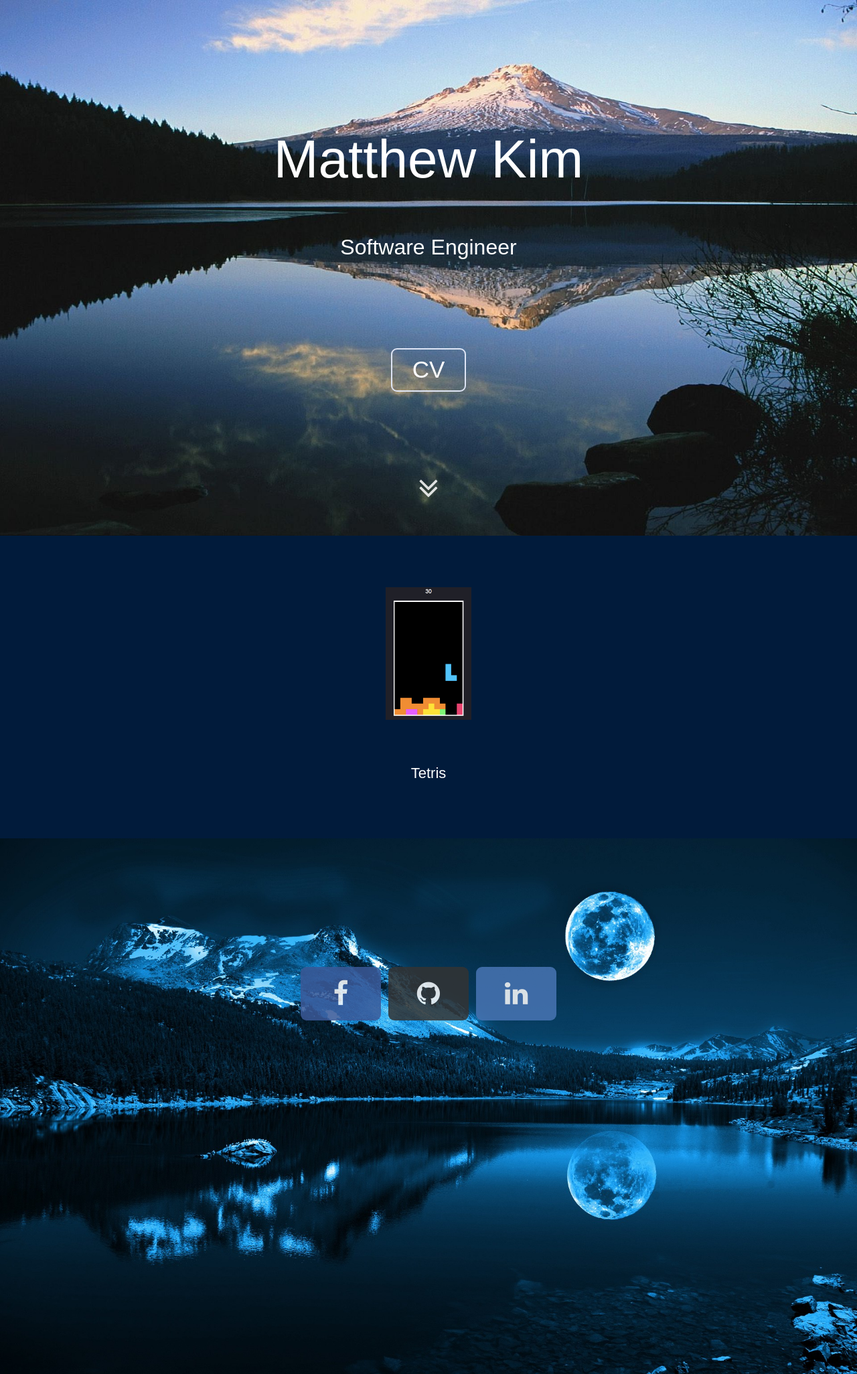
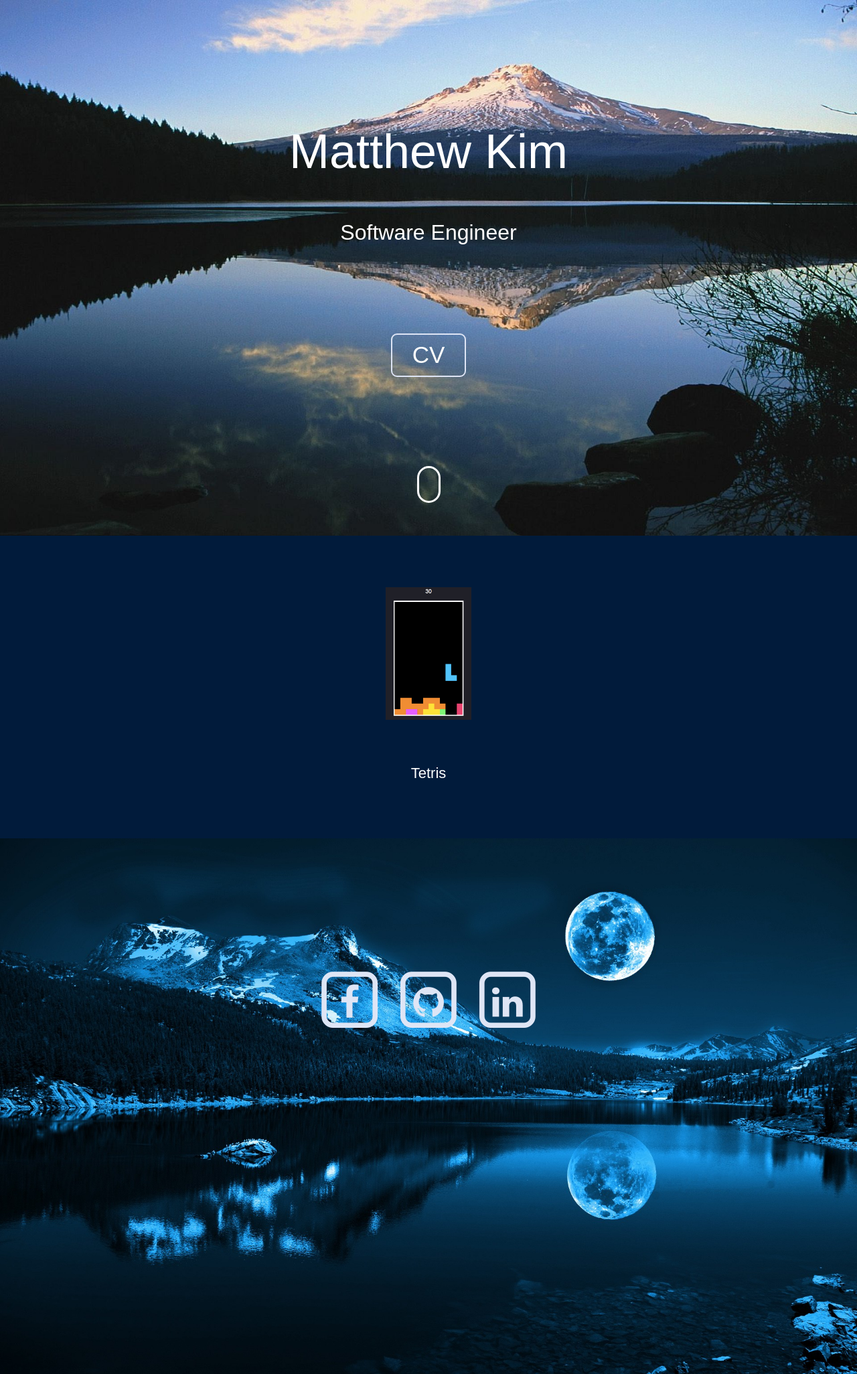
Before and after one commit to matthewsmkim1/matthewsmkim1.github.io, a PHP site: page / in a window 1280 px wide. Shown: the whole page at 67% size. Run offline with PHP 8.4, Linux system fonts and the light colour scheme; some libraries are stand-ins or nearby versions.

Commit message:
deleted old css code and added better social media icons

```diff
--- a/css/main.css
+++ b/css/main.css
@@ -5,6 +5,131 @@ select,
 textarea {
    color: #222;
 }
+
+
+@-webkit-keyframes ani-mouse {
+	0% {
+	opacity: 1;
+	top: 29%;
+	}
+	15% {
+	opacity: 1;
+	top: 50%;
+	}
+	50% {
+	opacity: 0;
+	top: 50%;
+	}
+	100% {
+	opacity: 0;
+	top: 29%;
+	}
+}
+@-moz-keyframes ani-mouse {
+	0% {
+	opacity: 1;
+	top: 29%;
+	}
+	15% {
+	opacity: 1;
+	top: 50%;
+	}
+	50% {
+	opacity: 0;
+	top: 50%;
+	}
+	100% {
+	opacity: 0;
+	top: 29%;
+	}
+}
+@keyframes ani-mouse {
+	0% {
+	opacity: 1;
+	top: 29%;
+	}
+	15% {
+	opacity: 1;
+	top: 50%;
+	}
+	50% {
+	opacity: 0;
+	top: 50%;
+	}
+	100% {
+	opacity: 0;
+	top: 29%;
+	}
+}
+ .scroll-btn {
+	display: block;
+	position: absolute;
+	left: 0;
+	right: 0;
+	text-align: center;
+}
+.scroll-btn > * {
+	display: inline-block;
+	line-height: 18px;
+	font-size: 13px;
+	font-weight: normal;
+	color: #7f8c8d;
+	color: #ffffff;
+	font-family: "proxima-nova", "Helvetica Neue", Helvetica, Arial, sans-serif;
+	letter-spacing: 2px;
+}
+.scroll-btn > *:hover,
+.scroll-btn > *:focus,
+.scroll-btn > *.active {
+	color: #ffffff;
+}
+.scroll-btn > *:hover,
+.scroll-btn > *:focus,
+.scroll-btn > *:active,
+.scroll-btn > *.active {
+	opacity: 0.8;
+	filter: alpha(opacity=80);
+}
+.scroll-btn .mouse {
+	position: relative;
+	display: block;
+	width: 35px;
+	height: 55px;
+	margin: 0 auto 20px;
+	-webkit-box-sizing: border-box;
+	-moz-box-sizing: border-box;
+	box-sizing: border-box;
+	border: 3px solid white;
+	border-radius: 23px;
+}
+.scroll-btn .mouse > * {
+	position: absolute;
+	display: block;
+	top: 29%;
+	left: 50%;
+	width: 8px;
+	height: 8px;
+	margin: -4px 0 0 -4px;
+	background: white;
+	border-radius: 50%;
+	-webkit-animation: ani-mouse 2.5s linear infinite;
+	-moz-animation: ani-mouse 2.5s linear infinite;
+	animation: ani-mouse 2.5s linear infinite;
+
+
+}
+
+
+
+
+
+
+
+
+
+
+
+
 
 
 
@@ -71,10 +196,6 @@ textarea {
 }
 .fa:hover {
    opacity: 1;
-}
-
-.fa-angle-double-down {
-   color: white;
 }
 
 .fa-facebook {
@@ -89,27 +210,49 @@ textarea {
    background: #4875B4;
    color: white;
 
+}*/
+.fa {
+   text-align: center;
+   text-decoration: none;
+}
+.fa-facebook:hover {
+   color: #3B5998;
+}
+.fa-github:hover {
+   color: #333333;
+}
+.fa-linkedin:hover {
+   color: #4875B4;
+}
+
+.fa-facebook {
+   color: #DEE5F5;
+}
+.fa-github {
+   color: #DEE5F5;
+}
+.fa-linkedin {
+   color: #DEE5F5;
+}
+.fa-stack {
+   color: #DEE5F5;
 }
 
 
 
 
 
-
-
-
-
-
-
-
-
-
-
-
-
-
-
-
+/*
+.fa-rotate-90 {
+    -webkit-transform: rotate(90deg);
+    -moz-transform: rotate(90deg);
+    -ms-transform: rotate(90deg);
+    -o-transform: rotate(90deg);
+    transform: rotate(90deg);
+}
+*/
+.fa-spin {
+}
 
 
 
@@ -477,6 +518,7 @@ main {
 */
 
 .hsContent h1 {
+   font-size: 4.5em;
    color:white;
    text-align: center;
    font-family: 'Raleway', sans-serif;
--- a/index.html
+++ b/index.html
@@ -19,8 +19,6 @@
 
    <link rel="shortcut icon" href="pics/favicon.ico" type="image/x-icon">
    <link rel="icon" href="pics/favicon.ico" type="image/x-icon">
-
-
 
 
 
@@ -51,11 +49,15 @@
                         </a>
                      </div>
 
-                     <div class="arrow">
+                     <span class="scroll-btn">
+                     	<a href="#proj" class="mouseScroll">
+                     		<span class="mouse">
+                     			<span>
+                     			</span>
+                     		</span>
+                     	</a>
+                     </span>
 
-                        <a href="#proj" class="fa fa-angle-double-down fa-3x"> </a>
-
-                     </div>
 
 
                      </section>
@@ -68,13 +70,8 @@
        </div>
           <div id="skrollr-body">
 
-
-
              <section id="slide-2">
                 <div class="bcg" data-0="background-color:rgb(1,27,59);" data-top="background-color:(0,5,11);" data-anchor-target="#slide-2" >
-
-                   <!-- changes from blue to Black to blue-->
-               <!--<div class="bcg" data-bottom-top="background-color:rgb(1,27,59);" data--20p-top="background-color:rgb(0,0,0);" data--70p-top="background-color:rgb(1,27,59);" data-anchor-target="#slide-2" >-->
 
    			    	<div class="hsContainer">
    				    	<div id="proj">
@@ -88,18 +85,6 @@
 
    		        	</div>
 
-
-
-
-
-
-
-
-
-
-
-
-
    		    	</div>
             </div>
 
@@ -111,17 +96,35 @@
 
          <section id="slide-3" class="homeSlide">
             <div class = "bcg">
-
+               <!--
                <div id="sc">
                   <a href="https://www.facebook.com/profile.php?id=100011417904291" class="fa fa-facebook"></a>
                   <a href="https://github.com/matthewsmkim1" class="fa fa-github"></a>
                   <a href="https://www.linkedin.com/in/matthew-kim-941170142/" class="fa fa-linkedin"></a>
                </div>
+            -->
+
+
+
+
+            <div id="sc">
+               <span class="fa-stack fa-lg">
+                  <i class="fa fa-square-o fa-stack-2x"></i>
+                  <a href="https://www.facebook.com/profile.php?id=100011417904291" class="fa fa-facebook fa-stack-1x"></a>
+
+               </span>
+               <span class="fa-stack fa-lg">
+                  <i class="fa fa-square-o fa-stack-2x"></i>
+                  <a href="https://github.com/matthewsmkim1" class="fa fa-github fa-stack-1x"></a>
+
+               </span>
+               <span class="fa-stack fa-lg">
+                  <i class="fa fa-square-o fa-stack-2x"></i>
+                  <a href="https://www.linkedin.com/in/matthew-kim-941170142/" class="fa fa-linkedin fa-stack-1x"></a>
+
+               </span>
+
             </div>
-
-         </section>
-
-      </div>
 
 
 
@@ -129,6 +132,13 @@
 
 
 
+
+
+            </div>
+
+         </section>
+
+      </div>
 
       <script>window.jQuery || document.write('<script src="js/vendor/jquery-1.9.1.min.js"><\/script>')</script>
 
--- a/js/mainn.js
+++ b/js/mainn.js
@@ -1,6 +1,6 @@
 $(document).ready(function(){
 
-	$(".fa-angle-double-down").click(function(e) {
+	$(".mouseScroll").click(function(e) {
 
 		var linkHref = $(this).attr('href');
 
@@ -10,7 +10,11 @@ $(document).ready(function(){
 
 		e.preventDefault();
 	});
-
+	/*
+   $('.fa-facebook').hover(function() {
+   	$(this).toggleClass('fa-spin');
+   });
+*/
 });
 
 ( function( $) {
```
Also changed, not shown: other parts of css/main.css (+1 -103 lines).
